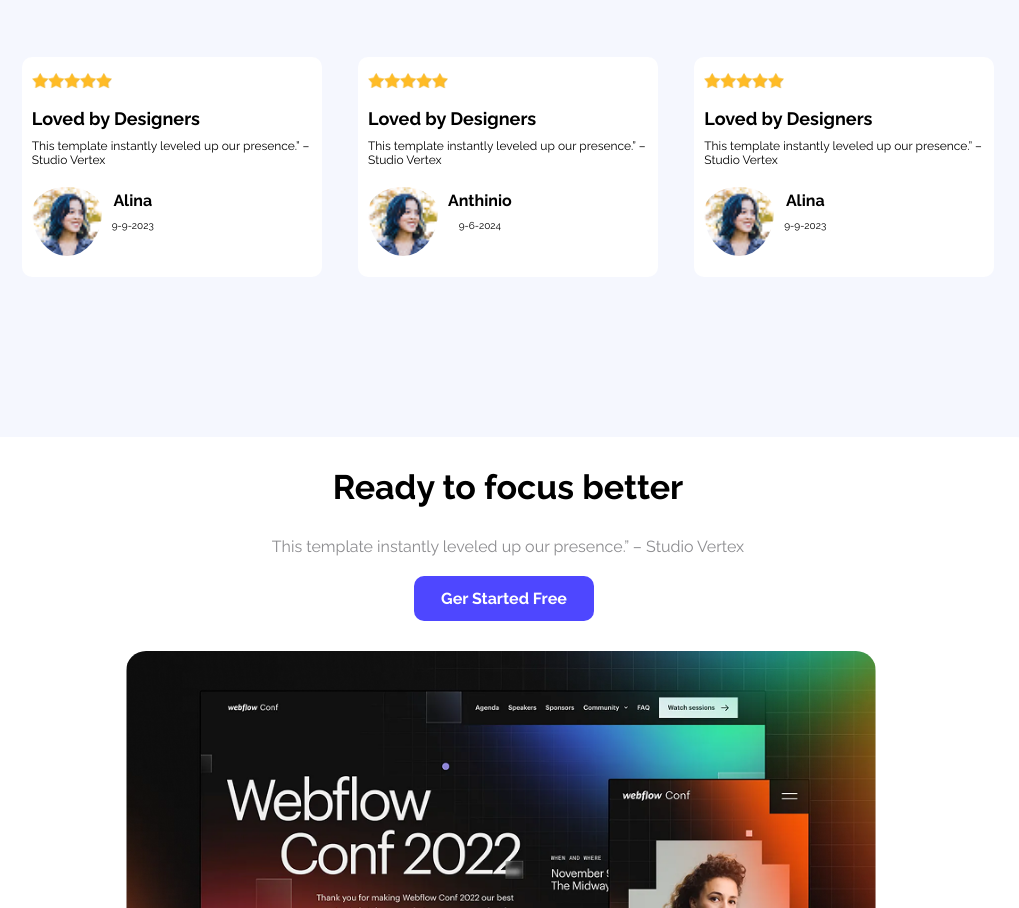
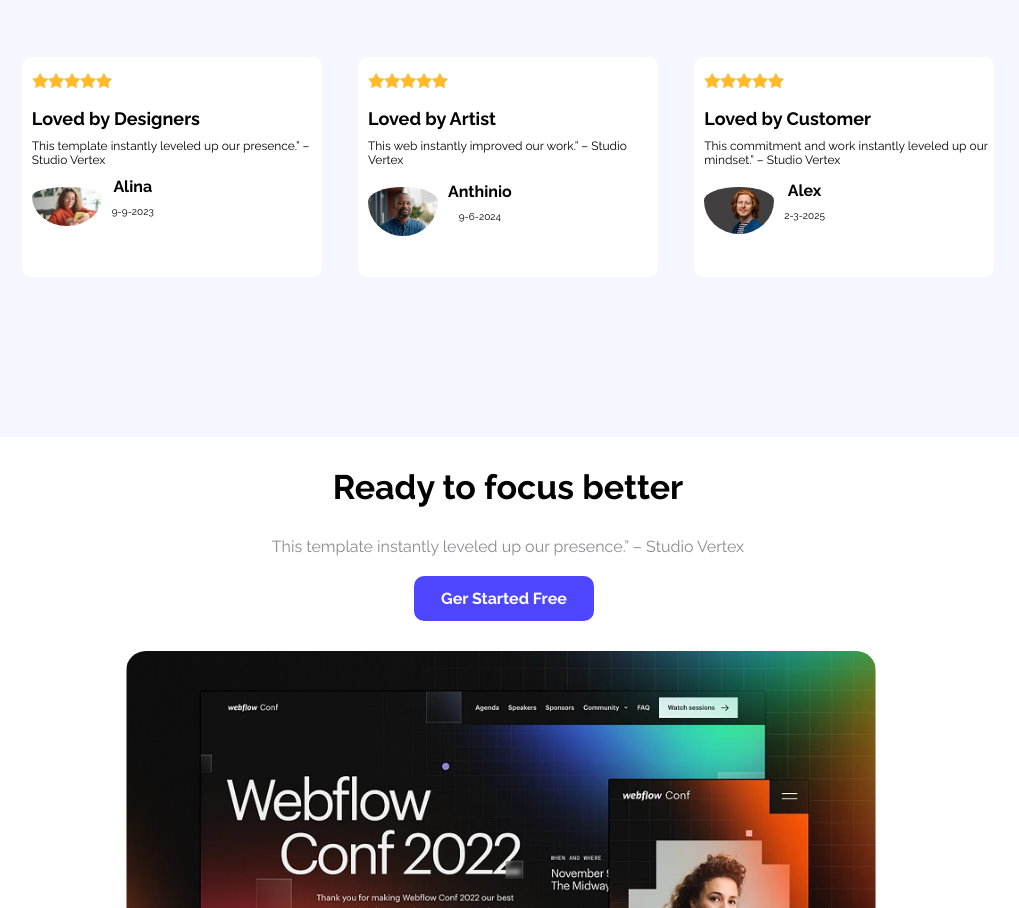
Before and after one commit to adnan99999977/Assingment_001, a plain HTML site: page index.html in a window 1280 px wide. Shown: the part 1492-2400 px from the top of the page, without its empty margins (132-1151 px from the left). Drawn offline with Linux system fonts and the light colour scheme.

Commit message:
fourt commit

```diff
--- a/index.html
+++ b/index.html
@@ -69,7 +69,7 @@
             <h4>Loved by Designers</h4>
             <p>This template instantly leveled up our presence.” – Studio Vertex</p>
             <div class="user">
-               <img src="./Assets/avatar.png" alt="">
+               <img src="./Assets/images (2).jpg" alt="">
               <div class="user_feed">
                <h4>Alina</h4>
                <p>9-9-2023</p>
@@ -78,10 +78,10 @@
          </div>
           <div class="card">
             <img src="./Assets/5 star.png" alt="">
-            <h4>Loved by Designers</h4>
-            <p>This template instantly leveled up our presence.” – Studio Vertex</p>
+            <h4>Loved by Artist</h4>
+            <p>This web instantly improved our work.” – Studio Vertex</p>
             <div class="user">
-               <img src="./Assets/avatar.png" alt="">
+               <img src="./Assets/download.jpg" alt="">
               <div class="user_feed">
                <h4>Anthinio</h4>
                <p>9-6-2024</p>
@@ -90,13 +90,13 @@
          </div>
           <div class="card">
             <img src="./Assets/5 star.png" alt="">
-            <h4>Loved by Designers</h4>
-            <p>This template instantly leveled up our presence.” – Studio Vertex</p>
+            <h4>Loved by Customer</h4>
+            <p>This commitment and work instantly leveled up our mindset.” – Studio Vertex</p>
             <div class="user">
-               <img src="./Assets/avatar.png" alt="">
+               <img src="./Assets/images (1).jpg" alt="">
               <div class="user_feed">
-               <h4>Alina</h4>
-               <p>9-9-2023</p>
+               <h4>Alex</h4>
+               <p>2-3-2025</p>
               </div>
             </div>
          </div>
```
Also changed, not shown: Assets/download.jpg (added), Assets/images (1).jpg (added), Assets/images (2).jpg (added).
